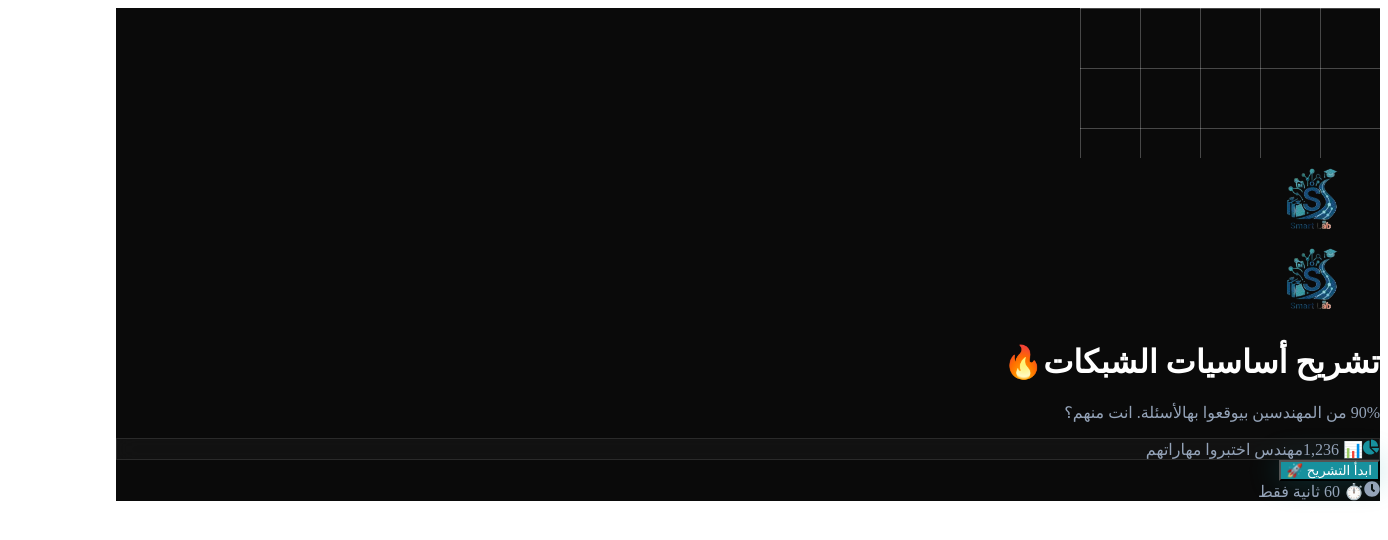
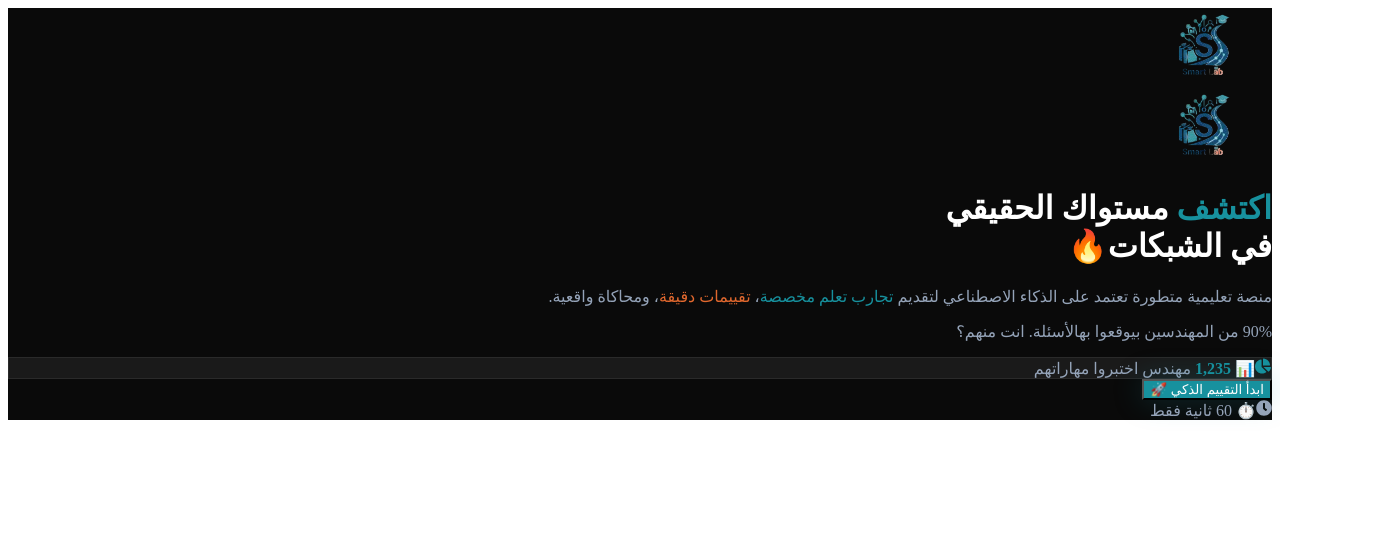
Before and after one commit to Alaa0011908/smartlab-demo, a Next.js app: page / in a window 1280 px wide. Shown: the top 540 px of the page, 1388 px wide, since content can reach past the window. Built offline with nearby package versions, Linux system fonts and the light colour scheme.

Commit message:
Update page.jsx

```diff
--- a/app/page.jsx
+++ b/app/page.jsx
@@ -1,4 +1,4 @@
-// app/page.jsx
+// app/page.jsx - النسخة النهائية مع جميع التعديلات
 'use client';
 
 import React, { useState, useEffect, useRef } from 'react';
@@ -14,7 +14,8 @@ import {
   FaNetworkWired,
   FaShieldAlt,
   FaWifi,
-  FaServer
+  FaServer,
+  FaComments
 } from 'react-icons/fa';
 
 // ============================================================
@@ -147,43 +148,28 @@ const QUESTIONS = [
 ];
 
 // ============================================================
-// 2. مكون الخلفية المتحركة الذكية
-// ============================================================
-function SmartBackground() {
-  return (
-    <div className="fixed inset-0 pointer-events-none overflow-hidden z-0">
-      <div className="absolute top-[10%] left-[8%] w-1.5 h-1.5 rounded-full animate-float" style={{ backgroundColor: COLORS.brand, animationDelay: '0s' }} />
-      <div className="absolute top-[20%] right-[15%] w-2 h-2 rounded-full animate-float" style={{ backgroundColor: COLORS.brandSecondary, animationDelay: '1.5s' }} />
-      <div className="absolute bottom-[30%] left-[12%] w-1 h-1 rounded-full animate-float" style={{ backgroundColor: COLORS.textSecondary, animationDelay: '3s' }} />
-      <div className="absolute top-[60%] right-[8%] w-1.5 h-1.5 rounded-full animate-float" style={{ backgroundColor: COLORS.brand, animationDelay: '0.8s' }} />
-      <div className="absolute bottom-[15%] right-[25%] w-2.5 h-2.5 rounded-full animate-float" style={{ backgroundColor: COLORS.brandSecondary, animationDelay: '2.2s' }} />
-      <div className="absolute top-[40%] left-[20%] w-1 h-1 rounded-full animate-float" style={{ backgroundColor: COLORS.textSecondary, animationDelay: '4s' }} />
-      <div className="absolute bottom-[50%] right-[30%] w-1.5 h-1.5 rounded-full animate-float" style={{ backgroundColor: COLORS.brand, animationDelay: '1.2s' }} />
-      <div className="absolute top-[80%] left-[30%] w-2 h-2 rounded-full animate-float" style={{ backgroundColor: COLORS.brandSecondary, animationDelay: '2.8s' }} />
-
-      <svg className="absolute inset-0 w-full h-full opacity-[0.03]">
-        <defs>
-          <pattern id="grid" width="60" height="60" patternUnits="userSpaceOnUse">
-            <path d="M 60 0 L 0 0 0 60" fill="none" stroke="white" strokeWidth="0.5" />
-          </pattern>
-        </defs>
-        <rect width="100%" height="100%" fill="url(#grid)" />
-      </svg>
-    </div>
-  );
-}
-
-// ============================================================
-// 3. شاشة الترحيب (للشاشات الكبيرة فقط)
+// 2. شاشة الترحيب (مع العداد الحقيقي والعنوان الجديد)
 // ============================================================
 function WelcomeScreen({ onStart }) {
   const [userCount, setUserCount] = useState(1234);
 
   useEffect(() => {
-    const interval = setInterval(() => {
-      setUserCount(prev => prev + Math.floor(Math.random() * 2) + 1);
-    }, 3000);
-    return () => clearInterval(interval);
+    let count = localStorage.getItem('demoVisitors');
+    if (!count) {
+      count = 1234;
+      localStorage.setItem('demoVisitors', count);
+    } else {
+      count = parseInt(count, 10);
+    }
+
+    const hasVisited = sessionStorage.getItem('hasVisited');
+    if (!hasVisited) {
+      count += 1;
+      localStorage.setItem('demoVisitors', count);
+      sessionStorage.setItem('hasVisited', 'true');
+    }
+
+    setUserCount(count);
   }, []);
 
   return (
@@ -192,135 +178,72 @@ function WelcomeScreen({ onStart }) {
       animate={{ opacity: 1, y: 0 }}
       exit={{ opacity: 0, y: -30 }}
       transition={{ duration: 0.5 }}
-      className="flex flex-col items-center justify-center h-[calc(100vh-120px)] text-center px-4 relative z-10"
+      className="flex flex-col items-center justify-center min-h-screen text-center px-4"
     >
-      <div
-        className="absolute top-1/2 left-1/2 -translate-x-1/2 -translate-y-1/2 w-[500px] h-[500px] rounded-full opacity-20 animate-pulse-custom"
-        style={{
-          background: `radial-gradient(circle, ${COLORS.brand}40 0%, transparent 70%)`,
-        }}
-      />
-
       <motion.div
-        initial={{ scale: 0, rotate: -10 }}
-        animate={{ scale: 1, rotate: 0 }}
-        transition={{ delay: 0.2, type: 'spring', stiffness: 200, damping: 15 }}
-        className="relative z-10 mb-6"
+        initial={{ scale: 0 }}
+        animate={{ scale: 1 }}
+        transition={{ delay: 0.2, type: 'spring', stiffness: 200 }}
+        className="text-6xl mb-6"
       >
-        <div className="relative">
-          <div
-            className="absolute inset-0 rounded-full blur-2xl"
-            style={{
-              background: `radial-gradient(circle, ${COLORS.brand}80 0%, transparent 70%)`,
-              transform: 'scale(1.4)'
-            }}
-          />
-          <img
-            src="/logo.png"
-            alt="SmartLab Logo"
-            className="h-32 md:h-40 w-auto relative z-10 drop-shadow-[0_0_40px_rgba(23,145,158,0.3)]"
-          />
-        </div>
+        <img src="/logo.png" alt="SmartLab Logo" className="h-32 w-auto" />
       </motion.div>
 
-      <motion.h1
-        initial={{ opacity: 0, y: 20 }}
-        animate={{ opacity: 1, y: 0 }}
-        transition={{ delay: 0.4, duration: 0.6 }}
-        className="text-4xl md:text-6xl font-extrabold mb-4 relative z-10"
-        style={{ color: COLORS.text }}
-      >
-        تشريح أساسيات الشبكات
-        <motion.span
-          initial={{ scale: 0 }}
-          animate={{ scale: 1 }}
-          transition={{ delay: 0.8, type: 'spring' }}
-          className="inline-block mr-2 text-5xl md:text-7xl"
-        >
-          🔥
-        </motion.span>
-      </motion.h1>
+      {/* ✅ العنوان الجديد */}
+      <h1 className="text-4xl md:text-5xl font-bold mb-4" style={{ color: COLORS.text }}>
+        <span style={{ color: COLORS.brand }}>اكتشف</span> مستواك الحقيقي
+        <br className="block sm:hidden" />
+        <span style={{ color: COLORS.text }}>في الشبكات</span>
+        <span className="ml-2">🔥</span>
+      </h1>
 
-      <motion.p
-        initial={{ opacity: 0 }}
-        animate={{ opacity: 1 }}
-        transition={{ delay: 0.6, duration: 0.6 }}
-        className="text-lg md:text-xl mb-6 relative z-10"
-        style={{ color: COLORS.textSecondary }}
-      >
+      {/* ✅ النص التعريفي للمنصة */}
+      <p className="text-base md:text-lg mb-2 max-w-2xl mx-auto" style={{ color: COLORS.textSecondary }}>
+        منصة تعليمية متطورة تعتمد على الذكاء الاصطناعي لتقديم
+        <span style={{ color: COLORS.brand }}> تجارب تعلم مخصصة</span>،
+        <span style={{ color: COLORS.brandSecondary }}> تقييمات دقيقة</span>،
+        ومحاكاة واقعية.
+      </p>
+
+      {/* ✅ النص التحفيزي */}
+      <p className="text-lg md:text-xl mb-2 mt-2" style={{ color: COLORS.textSecondary }}>
         90% من المهندسين بيوقعوا بهالأسئلة. انت منهم؟
-      </motion.p>
+      </p>
 
-      <motion.div
-        initial={{ opacity: 0, scale: 0.8 }}
-        animate={{ opacity: 1, scale: 1 }}
-        transition={{ delay: 0.8, duration: 0.5 }}
-        className="flex items-center gap-3 mb-10 px-6 py-3 rounded-full relative z-10"
-        style={{
-          backgroundColor: `${COLORS.cardBg}80`,
-          border: `1px solid ${COLORS.border}`,
-          backdropFilter: 'blur(10px)'
-        }}
-      >
+      {/* ✅ عداد حقيقي */}
+      <div className="flex items-center gap-2 mt-2 mb-8 px-4 py-2 rounded-full" style={{ backgroundColor: COLORS.cardBg, border: `1px solid ${COLORS.border}` }}>
         <FaChartPie style={{ color: COLORS.brand }} />
         <span style={{ color: COLORS.textSecondary }}>
-          <motion.span
-            key={userCount}
-            initial={{ scale: 1.3, color: COLORS.brand }}
-            animate={{ scale: 1, color: COLORS.textSecondary }}
-            transition={{ duration: 0.3 }}
-            className="inline-block font-bold min-w-[50px]"
-            style={{ color: COLORS.brand }}
-          >
-            📊 {userCount.toLocaleString()}
-          </motion.span>
-          <span className="mr-1">مهندس اختبروا مهاراتهم</span>
+          📊 <strong style={{ color: COLORS.brand }}>{userCount.toLocaleString()}</strong> مهندس اختبروا مهاراتهم
         </span>
-      </motion.div>
+      </div>
 
+      {/* ✅ زر البداية */}
       <motion.button
-        whileHover={{ scale: 1.06 }}
-        whileTap={{ scale: 0.94 }}
-        animate={{
-          boxShadow: [
-            `0 0 20px ${COLORS.brand}40`,
-            `0 0 40px ${COLORS.brand}60`,
-            `0 0 20px ${COLORS.brand}40`
-          ]
-        }}
-        transition={{
-          duration: 2,
-          repeat: Infinity,
-          ease: "easeInOut"
-        }}
+        whileHover={{ scale: 1.05 }}
+        whileTap={{ scale: 0.95 }}
         onClick={onStart}
-        className="px-10 py-5 rounded-2xl text-xl font-bold transition-all duration-300 relative z-10"
+        className="px-8 py-4 rounded-xl text-lg font-bold transition-all duration-300"
         style={{
           backgroundColor: COLORS.brand,
           color: COLORS.text,
+          boxShadow: `0 0 30px ${COLORS.brand}40`
         }}
       >
-        <span className="flex items-center gap-2">
-          ابدأ التشريح 🚀
-        </span>
+        ابدأ التقييم الذكي 🚀
       </motion.button>
 
-      <motion.div
-        initial={{ opacity: 0 }}
-        animate={{ opacity: 1 }}
-        transition={{ delay: 1.2 }}
-        className="flex items-center gap-2 mt-6 relative z-10"
-        style={{ color: COLORS.textSecondary }}
-      >
+      {/* ✅ المؤقت */}
+      <div className="flex items-center gap-2 mt-6" style={{ color: COLORS.textSecondary }}>
         <FaClock />
         <span>⏱️ 60 ثانية فقط</span>
-      </motion.div>
+      </div>
     </motion.div>
   );
 }
 
 // ============================================================
-// 4. شاشة السؤال
+// 3. شاشة السؤال
 // ============================================================
 function QuestionScreen({ question, currentIndex, total, onAnswer, timeLeft }) {
   const [selected, setSelected] = useState(null);
@@ -353,7 +276,7 @@ function QuestionScreen({ question, currentIndex, total, onAnswer, timeLeft }) {
       animate={{ opacity: 1, x: 0 }}
       exit={{ opacity: 0, x: -50 }}
       transition={{ duration: 0.4 }}
-      className="flex flex-col items-center justify-center h-[calc(100vh-120px)] px-4 w-full max-w-3xl mx-auto relative z-10"
+      className="flex flex-col items-center justify-center min-h-screen px-4 w-full max-w-3xl mx-auto"
     >
       <div className="w-full mb-6">
         <div className="flex justify-between text-sm mb-2" style={{ color: COLORS.textSecondary }}>
@@ -460,7 +383,7 @@ function QuestionScreen({ question, currentIndex, total, onAnswer, timeLeft }) {
 }
 
 // ============================================================
-// 5. شاشة النتيجة
+// 4. شاشة النتيجة
 // ============================================================
 function ResultScreen({ score, answers, onRestart, onContinue }) {
   const correctCount = answers.filter(Boolean).length;
@@ -487,7 +410,7 @@ function ResultScreen({ score, answers, onRestart, onContinue }) {
       initial={{ opacity: 0, y: 30 }}
       animate={{ opacity: 1, y: 0 }}
       exit={{ opacity: 0, y: -30 }}
-      className="flex flex-col items-center justify-center h-[calc(100vh-120px)] px-4 w-full max-w-3xl mx-auto relative z-10"
+      className="flex flex-col items-center justify-center min-h-screen px-4 w-full max-w-3xl mx-auto"
     >
       <div className="w-full p-6 rounded-2xl" style={{ backgroundColor: COLORS.cardBg, border: `1px solid ${COLORS.border}` }}>
         <h2 className="text-3xl font-bold text-center mb-6" style={{ color: COLORS.text }}>
@@ -579,27 +502,48 @@ function ResultScreen({ score, answers, onRestart, onContinue }) {
 }
 
 // ============================================================
-// 6. شاشة النموذج
+// 5. شاشة النموذج (معدلة)
 // ============================================================
 function FormScreen({ onSubmit, onBack }) {
   const [formData, setFormData] = useState({
     name: '',
     email: '',
     phone: '',
-    level: ''
+    level: '',
+    notes: ''
   });
   const [submitted, setSubmitted] = useState(false);
   const [loading, setLoading] = useState(false);
 
-  const handleSubmit = (e) => {
+  const handleSubmit = async (e) => {
     e.preventDefault();
     setLoading(true);
-    setTimeout(() => {
-      localStorage.setItem('demoUser', JSON.stringify(formData));
-      setSubmitted(true);
+
+    try {
+      // ✅ إرسال البيانات إلى الإيميل
+      const response = await fetch('/api/send-email', {
+        method: 'POST',
+        headers: { 'Content-Type': 'application/json' },
+        body: JSON.stringify({
+          to: 'alaa001.n@gmail.com',
+          subject: '📊 طلب خطة تعلم كاملة - SmartLab',
+          data: formData
+        })
+      });
+
+      if (response.ok) {
+        localStorage.setItem('demoUser', JSON.stringify(formData));
+        setSubmitted(true);
+      } else {
+        alert('حدث خطأ في الإرسال. يرجى المحاولة مرة أخرى.');
+      }
+    } catch (error) {
+      console.error('Error:', error);
+      alert('حدث خطأ في الإرسال. يرجى المحاولة مرة أخرى.');
+    } finally {
       setLoading(false);
       onSubmit(formData);
-    }, 1500);
+    }
   };
 
   if (submitted) {
@@ -607,7 +551,7 @@ function FormScreen({ onSubmit, onBack }) {
       <motion.div
         initial={{ opacity: 0, scale: 0.9 }}
         animate={{ opacity: 1, scale: 1 }}
-        className="flex flex-col items-center justify-center h-[calc(100vh-120px)] text-center px-4 relative z-10"
+        className="flex flex-col items-center justify-center min-h-[60vh] text-center px-4"
       >
         <div className="text-6xl mb-4">✅</div>
         <h2 className="text-2xl font-bold mb-2" style={{ color: COLORS.text }}>
@@ -632,7 +576,7 @@ function FormScreen({ onSubmit, onBack }) {
       initial={{ opacity: 0, y: 30 }}
       animate={{ opacity: 1, y: 0 }}
       exit={{ opacity: 0, y: -30 }}
-      className="flex flex-col items-center justify-center h-[calc(100vh-120px)] px-4 w-full max-w-2xl mx-auto relative z-10"
+      className="flex flex-col items-center justify-center min-h-screen px-4 w-full max-w-2xl mx-auto"
     >
       <div className="w-full p-6 rounded-2xl" style={{ backgroundColor: COLORS.cardBg, border: `1px solid ${COLORS.border}` }}>
         <h2 className="text-2xl font-bold text-center mb-2" style={{ color: COLORS.text }}>
@@ -693,9 +637,22 @@ function FormScreen({ onSubmit, onBack }) {
               <option value="طالب">طالب</option>
               <option value="مهندس مبتدئ">مهندس مبتدئ</option>
               <option value="مهندس شبكات">مهندس شبكات</option>
-              <option value="مدير تقني">مدير تقني</option>
+              <option value="موظف تقني">موظف تقني</option>
               <option value="آخر">آخر</option>
             </select>
+          </div>
+
+          {/* ✅ حقل الملاحظات الجديد */}
+          <div className="relative">
+            <FaComments className="absolute right-4 top-4" style={{ color: COLORS.textSecondary }} />
+            <textarea
+              placeholder="ملاحظاتك عن المشروع (اختياري)"
+              rows="3"
+              className="w-full p-3 pr-12 rounded-xl outline-none transition-all resize-none"
+              style={{ backgroundColor: COLORS.background, color: COLORS.text, border: `1px solid ${COLORS.border}` }}
+              value={formData.notes}
+              onChange={(e) => setFormData({...formData, notes: e.target.value})}
+            />
           </div>
 
           <p className="text-xs text-center" style={{ color: COLORS.textSecondary }}>
@@ -717,7 +674,7 @@ function FormScreen({ onSubmit, onBack }) {
 }
 
 // ============================================================
-// 7. المكون الرئيسي
+// 6. المكون الرئيسي
 // ============================================================
 export default function Home() {
   const [step, setStep] = useState('welcome');
@@ -769,10 +726,8 @@ export default function Home() {
   };
 
   return (
-    <main className="min-h-screen flex flex-col items-center justify-center p-4 relative" style={{ backgroundColor: COLORS.background }}>
-      <SmartBackground />
-
-      <div className="w-full max-w-4xl relative z-10">
+    <main className="min-h-screen flex flex-col items-center justify-center p-4" style={{ backgroundColor: COLORS.background }}>
+      <div className="w-full max-w-4xl">
         <div className="flex items-center justify-between mb-8">
           <div className="flex items-center gap-2">
             <img src="/logo.png" alt="SmartLab Logo" className="h-10 w-auto" />
```
